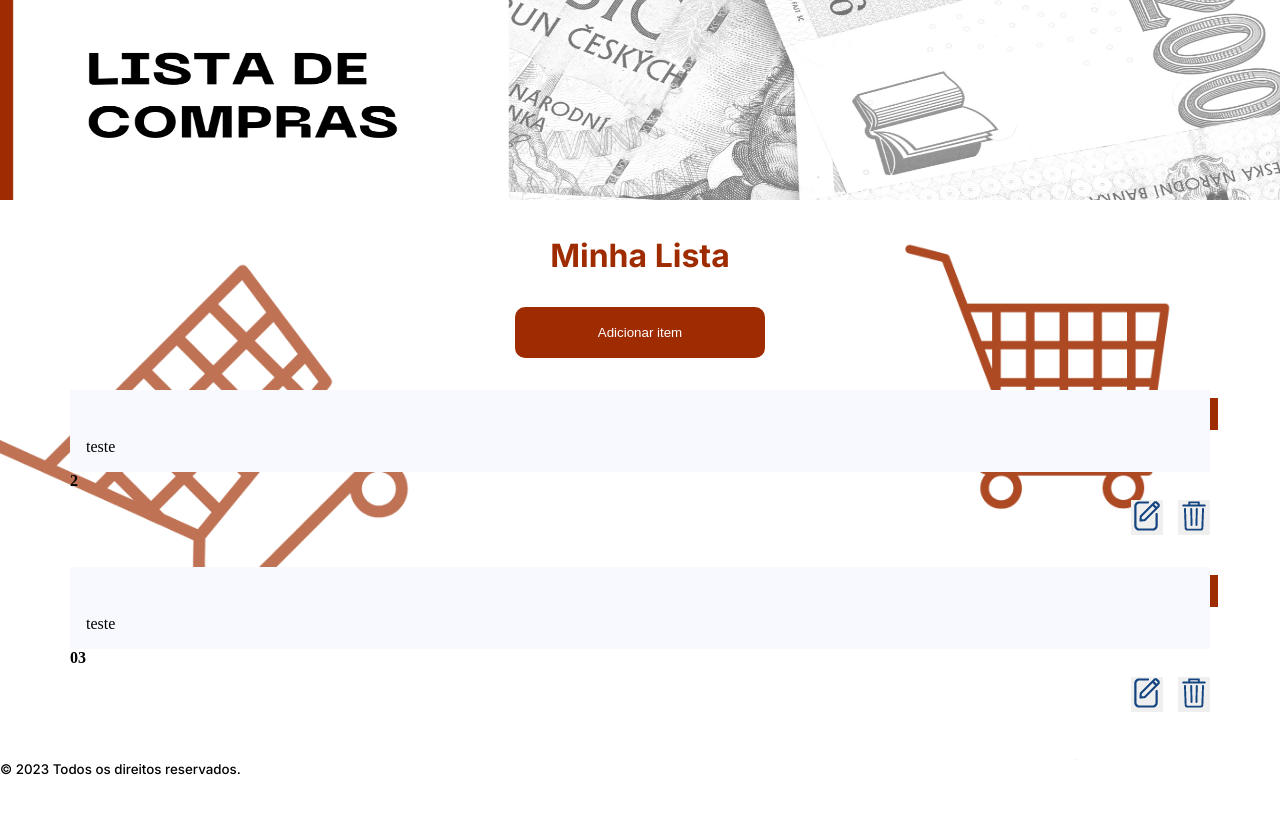
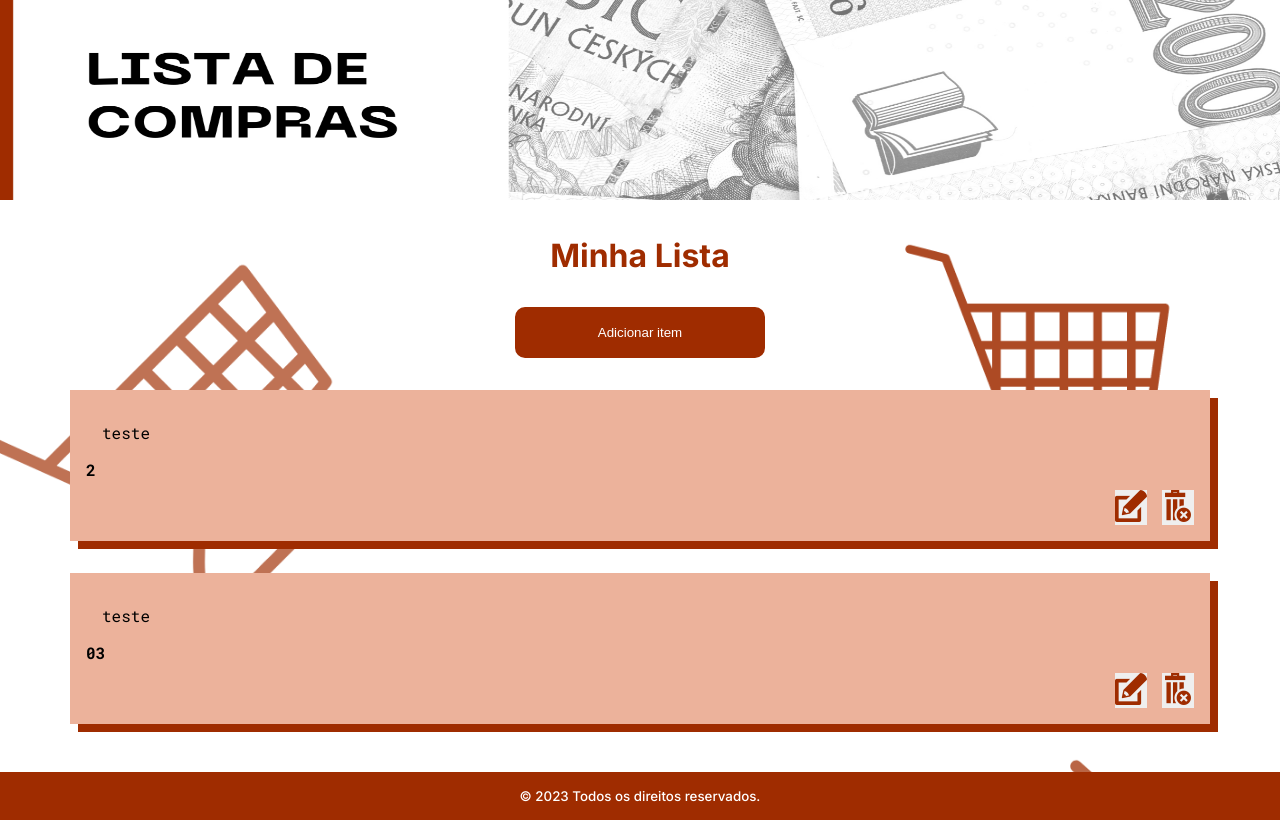
Before and after one commit to Jhuliani/lista-projeto-angular2, an Angular app in the folder lista/: page /listarItem in a window 1280 px wide. Built offline with nearby package versions, Linux system fonts and the light colour scheme; data requests are answered from the project's data file.

Commit message:
organizacao lista

```diff
--- a/lista/src/app/componentes/itens/criar-item/criar-item.component.css
+++ b/lista/src/app/componentes/itens/criar-item/criar-item.component.css
@@ -12,14 +12,14 @@
 }
 
 .criar-itens {
-  padding: 1rem 0;
+  padding: 2rem 0;
 }
 
 .criar-itens form {
   background: #ecb29b;
 
   border: none;
-
+  border-radius: 20px;
   display: flex;
   flex-direction: column;
 
--- a/lista/src/app/componentes/itens/item/item.component.css
+++ b/lista/src/app/componentes/itens/item/item.component.css
@@ -1,6 +1,7 @@
 .acoes {
   display: flex;
   justify-content: flex-end
+
 }
 
 .botao-excluir {
@@ -18,32 +19,18 @@
 }
 
 .item {
-  background-color: #F8F9FE;
+  background-color: #ecb29b;
   padding: 1rem;
-  box-sizing: border-box;
 }
 
 .item .nome {
-  margin: 1rem auto;
-  word-wrap: break-word;
+  background-color: #ecb29b;
 }
 
-.item .quantidade {
-  word-wrap: break-word;
+.item .quantidade p {
+  background-color: #ecb29b;
 }
 
 .modelo1 {
   box-shadow: 8px 8px 0px #9f2c00;
 }
-
-
-@media screen and (max-width: 768px) {
-  .pensamento-g {
-    width: 100%;
-  }
-}
-@media screen and (max-width: 426px) {
-  .pensamento-p {
-    width: 100%;
-  }
-}
--- a/lista/src/app/componentes/itens/item/item.component.html
+++ b/lista/src/app/componentes/itens/item/item.component.html
@@ -1,12 +1,12 @@
 <div class="item modelo1 ff-roboto-mono item-p">
-</div>
   <p class="item">{{ item.nome }}</p>
   <p class="quantidade"><b>{{ item.quantidade }}</b></p>
   <div class="acoes">
     <button class="botao-editar" routerLink="/itens/editarItem/{{item.id}}">
-          <img src="/assets/imagens/icone-editar.png"  alt="Ícone de editar">
+      <img src="/assets/imagens/icone-editar.png" alt="Ícone de editar">
     </button>
     <button class="botao-excluir" routerLink="/itens/excluirItem/{{item.id}}">
       <img src="/assets/imagens/icone-excluir.png" alt="Ícone de excluir">
     </button>
   </div>
+</div>
--- a/lista/src/app/componentes/rodape/rodape.component.css
+++ b/lista/src/app/componentes/rodape/rodape.component.css
@@ -1,5 +1,7 @@
-
-.TextoCopyright {
-  justify-self: center;
-
+footer {
+  background-color: #9f2c00;
+  color: white;
+  padding: 1rem 2rem;
+  display: flex;
+  justify-content: center;
 }
```
Also changed, not shown: lista/src/assets/imagens/icone-editar.png, lista/src/assets/imagens/icone-excluir.png. Lines whose indentation alone changed are shown as unchanged.
